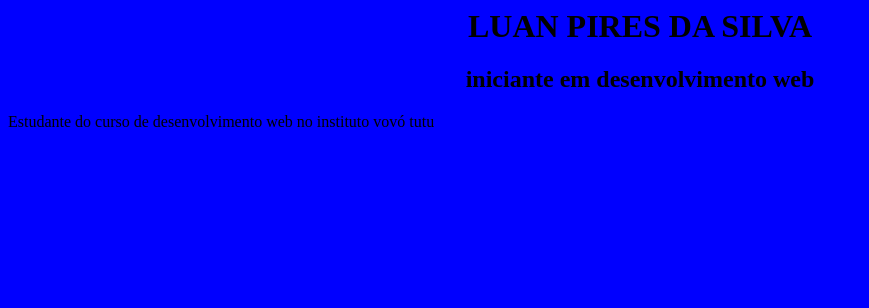
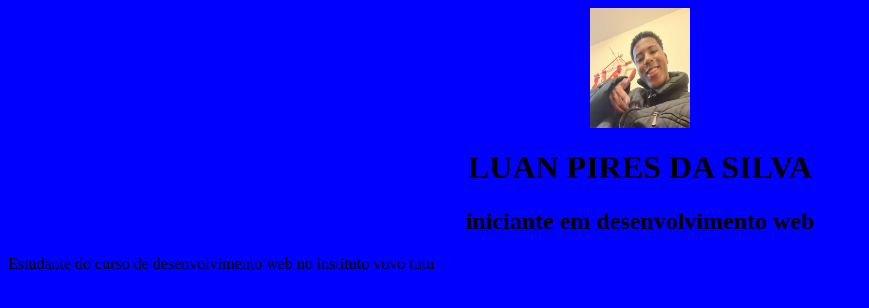
Before and after one commit to piresLuan/curriculo, a plain HTML site: page index.html in a window 1280 px wide. Shown: the whole page, without its empty margins (0-869 px from the left). Drawn offline with Linux system fonts and the light colour scheme.

Commit message:
ajustes na pagina

```diff
--- a/index.html
+++ b/index.html
@@ -4,7 +4,7 @@
     </head>
     <body bgcolor="blue">
         <center>
-
+        <img src="luan ps.webp" alt="foto luan" width="100" height="120" >
         <h1>LUAN PIRES DA SILVA</h1>
         <H2>iniciante em desenvolvimento web</H2>
     </center>
```
Also changed, not shown: luan ps.webp (added).
